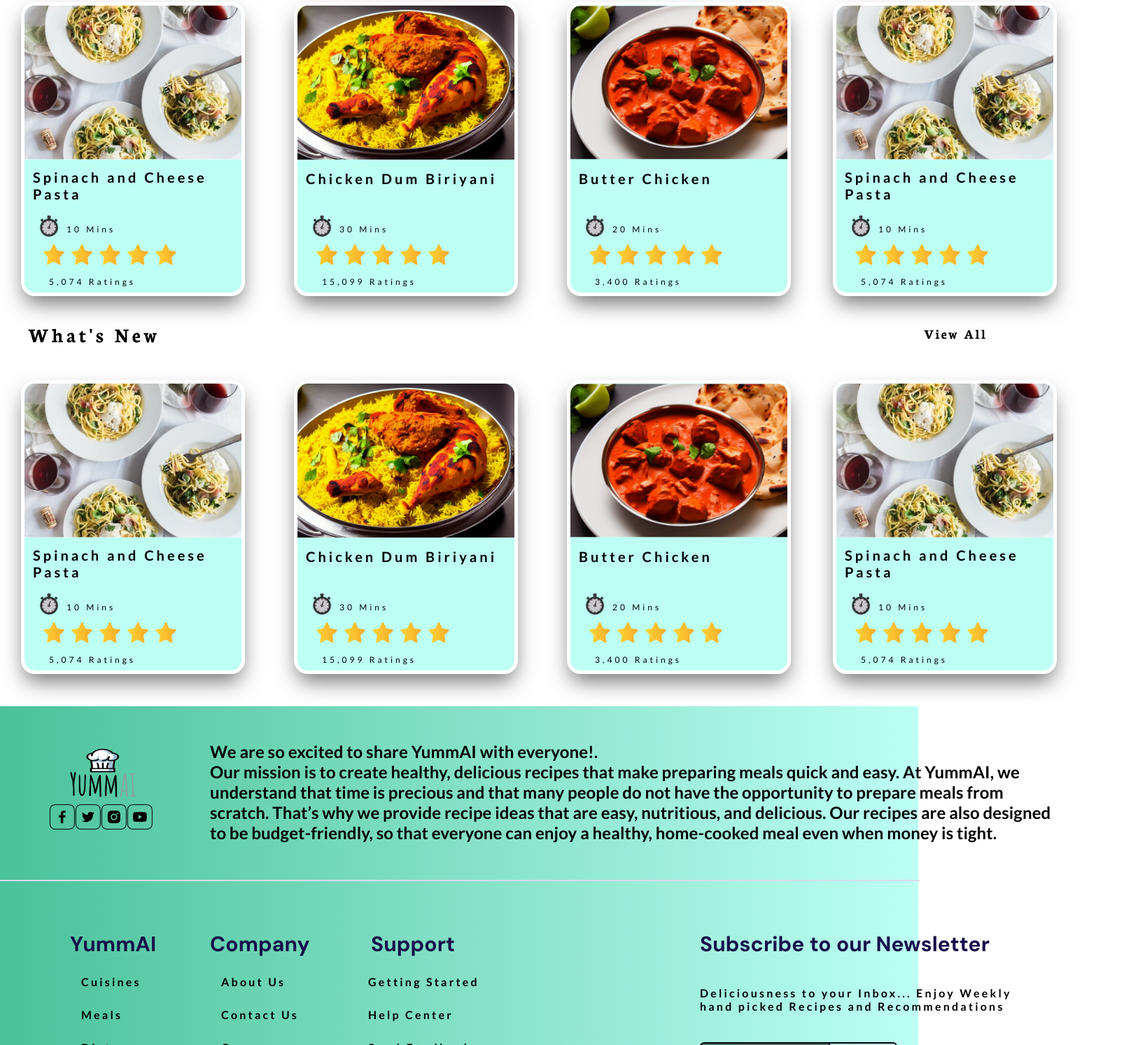
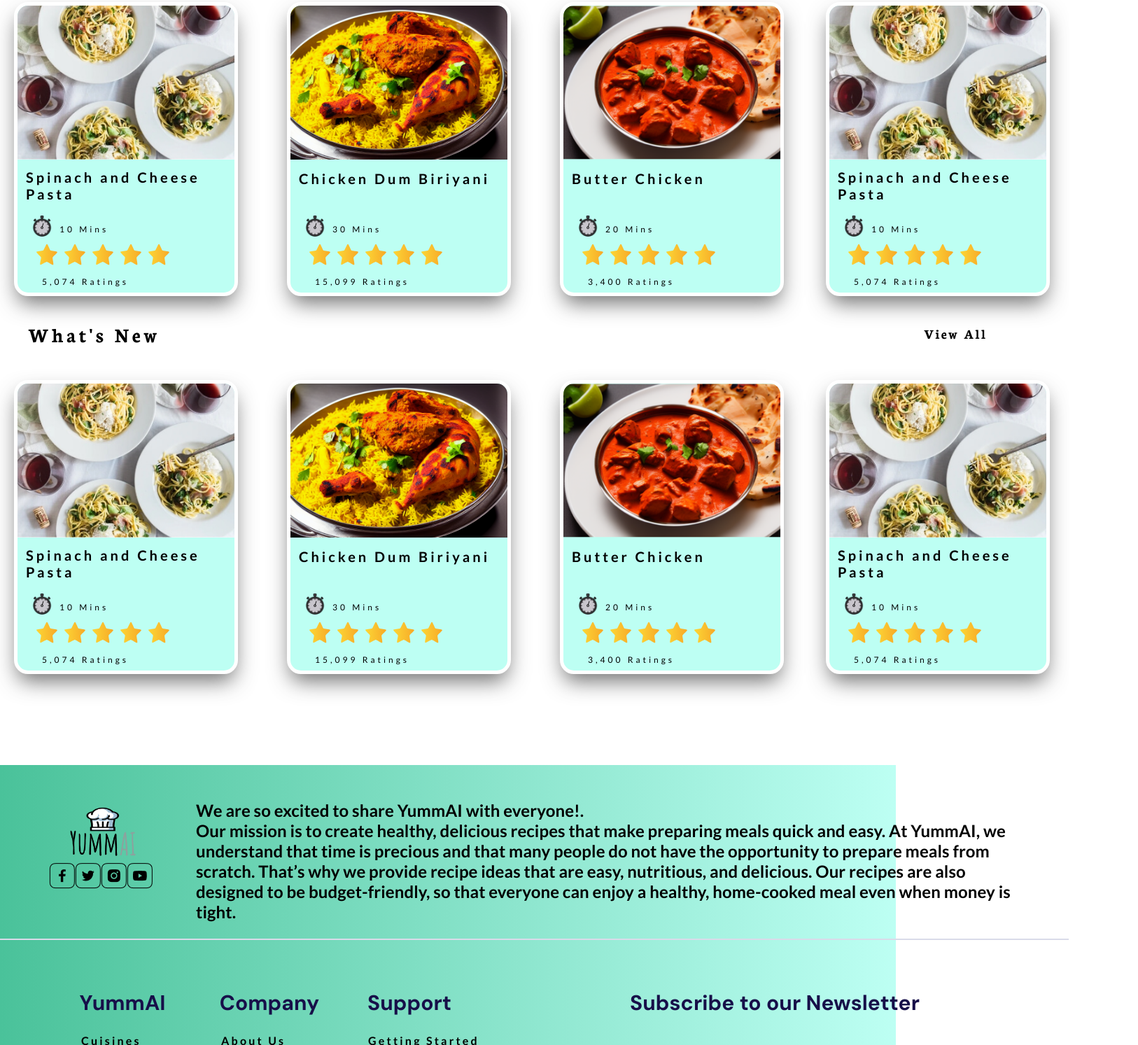
Before and after one commit to VenkateshSidda/YummAI, a plain HTML site: page index.html in a window 1280 px wide. Shown: the part 1307-2800 px from the top of the page at 70% size, 1626 px wide, since content can reach past the window. Drawn offline with nearby package versions, Linux system fonts and the light colour scheme.

Commit message:
Update style.css
Adjusted the Screen elements

```diff
--- a/style.css
+++ b/style.css
@@ -25,7 +25,7 @@
 /* change the color of the scrollbar thumb */
 ::-webkit-scrollbar-thumb {
   background-color: #000000;
-  border-radius: 10px;
+  border-radius: 2px;
 }
 
   body{
@@ -76,21 +76,21 @@
     position: absolute;
     align-items: center;
     z-index: -1;
-    width: 900px;
+    width: 800px;
     height: 50px;
-    left: 200px;
-    top: 50px;
+    left: 150px;
+    top: 35px;
+    padding: 10px;
   }
 
   .menu-container ul {
     list-style-type: none;
     margin: 0;
-    padding: 1px;
   }
 
   .menu-container li {
     float: left;
-    padding: 15px;
+    padding: 10px;
   }
 
   .menu-container ul li a {
@@ -105,7 +105,8 @@
     letter-spacing: 0.2rem;
     text-transform: uppercase;
     height: 100%;
-    transition: background-color 1.5ms ease-in-out;
+    border-radius: 5px 5px 0px 0px;
+    transition: all 500ms;
   }
 
   .menu-container ul li a:hover {
@@ -125,6 +126,7 @@
     mix-blend-mode: lighten;
     padding: 20px;
     border-radius: 0px 0px 4px 4px;
+    transition: all;
   }
 
   .menu-container ul li:hover ul {
@@ -478,7 +480,7 @@
     background-image: url('photoofakitchencounter.png');
     position: relative;
     z-index: 1;
-    width: 1536px;
+    width: 1528px;
     height: 800px;
     left:0px;
     top:0px;
@@ -502,7 +504,7 @@
     z-index: -1;
     top: 0px;
     left: 0px;
-    width: 1536px;
+    width: 1528px;
     height: 800px;
   }
 
@@ -939,7 +941,7 @@
 
   .browse_all {
     position: absolute;
-    width: 200px;
+    width: 150px;
     height: 60px;
     top: 60px;
     left: 1300px;
@@ -967,7 +969,6 @@
     font-style: normal;
     font-size: 20px;
     font-weight: 700;
-    display: flex;
     letter-spacing: 0.2em;
 
     color: #000000;
@@ -975,12 +976,12 @@
 
   .product-list {
     position: absolute;
-    width: 1536px;
+    width: 1525px;
     height: 450px;
     top: 120px;
-    left: 10px;
-
-    padding: 2em;
+    left: 0px;
+
+    padding: 1px;
     display: flex;
     flex-wrap: wrap;
   }
@@ -1675,7 +1676,7 @@
 
   .browse_all {
     position: absolute;
-    width: 200px;
+    width: 150px;
     height: 60px;
     top: 60px;
     left: 1300px;
@@ -1696,7 +1697,6 @@
     font-style: normal;
     font-size: 20px;
     font-weight: 700;
-    display: flex;
     letter-spacing: 0.2em;
 
     color: #000000;
@@ -1704,12 +1704,12 @@
 
   .product-list {
     position: absolute;
-    width: 1536px;
+    width: 1525px;
     height: 450px;
     top: 120px;
-    left: 10px;
-
-    padding: 2em;
+    left: 0px;
+
+    padding: 1px;
     display: flex;
     flex-wrap: wrap;
   }
@@ -2404,7 +2404,7 @@
 
   .browse_all {
     position: absolute;
-    width: 200px;
+    width: 150px;
     height: 60px;
     top: 60px;
     left: 1300px;
@@ -2419,9 +2419,9 @@
     width: 100%;
     height: 680px;
     left: 0px;
-    top: 2300px;
+    top: 2400px;
     color: #ffffff;
-    padding: 1em;
+    background: linear-gradient(90deg, #4AC29A, #BDFFF3);
   }
 
   footer .container {
@@ -2430,9 +2430,7 @@
     box-sizing: border-box;
     display: flex;
     align-items: center;
-    background: linear-gradient(90deg, #4AC29A, #BDFFF3);
-    padding: auto;
-    width: 100%;
+    width: 1525px;
     height: 700px;
     left: 0px;
     margin: 0 auto;
@@ -2443,9 +2441,9 @@
     text-align: center;
 
     position: absolute;
-    width: 1220px;
-    height: 150px;
-    left: 300px;
+    width: 1200px;
+    height: 180px;
+    left: 280px;
     top: 50px;
 
     text-align: left;
@@ -2513,7 +2511,7 @@
   .Footer-Columns {
     position: absolute;
     display: flex;
-    width: 1536px;
+    width: 1500px;
     bottom: 10px;
     left: 0;
     height: 400px;
@@ -2521,9 +2519,11 @@
 
   .Footer-Header01 {
     position: absolute;
-    width: 200px;
+    width: 150px;
+    height: 40px;
     top: 30px;
     left: 100px;
+    justify-content: center;
 
     display: flex;
     font-family: DM Sans;
@@ -2567,9 +2567,11 @@
 
   .Footer-Header02 {
     position: absolute;
-    width: 200px;
+    width: 150px;
+    height: 40px;
     top: 30px;
-    left: 300px;
+    left: 310px;
+    justify-content: center;
 
     display: flex;
     font-family: DM Sans;
@@ -2613,9 +2615,11 @@
 
   .Footer-Header03 {
     position: absolute;
-    width: 200px;
+    width: 150px;
+    height: 40px;
     top: 30px;
-    left: 530px;
+    left: 510px;
+    justify-content: center;
 
     display: flex;
     font-family: DM Sans;
@@ -2661,7 +2665,7 @@
     position: absolute;
     width: 500px;
     top: 320px;
-    left: 1000px;
+    left: 900px;
 
     display: flex;
     font-family: DM Sans;
@@ -2676,7 +2680,7 @@
     padding: auto;
     width: 500px;
     top: 400px;
-    left: 1000px;
+    left: 900px;
 
     font-family: lato, "Source Sans Pro", monospace;
     font-style: normal;
@@ -2697,7 +2701,7 @@
 
     position: absolute;
     top: 480px;
-    left: 1000px;
+    left: 900px;
     color: #fff;
     font-size: 15px;
     border: 2px solid #000000;
@@ -2721,7 +2725,7 @@
 
     position: absolute;
     top: 480px;
-    left: 1184px;
+    left: 1084px;
   }
 
   .button--submit:hover {
```
